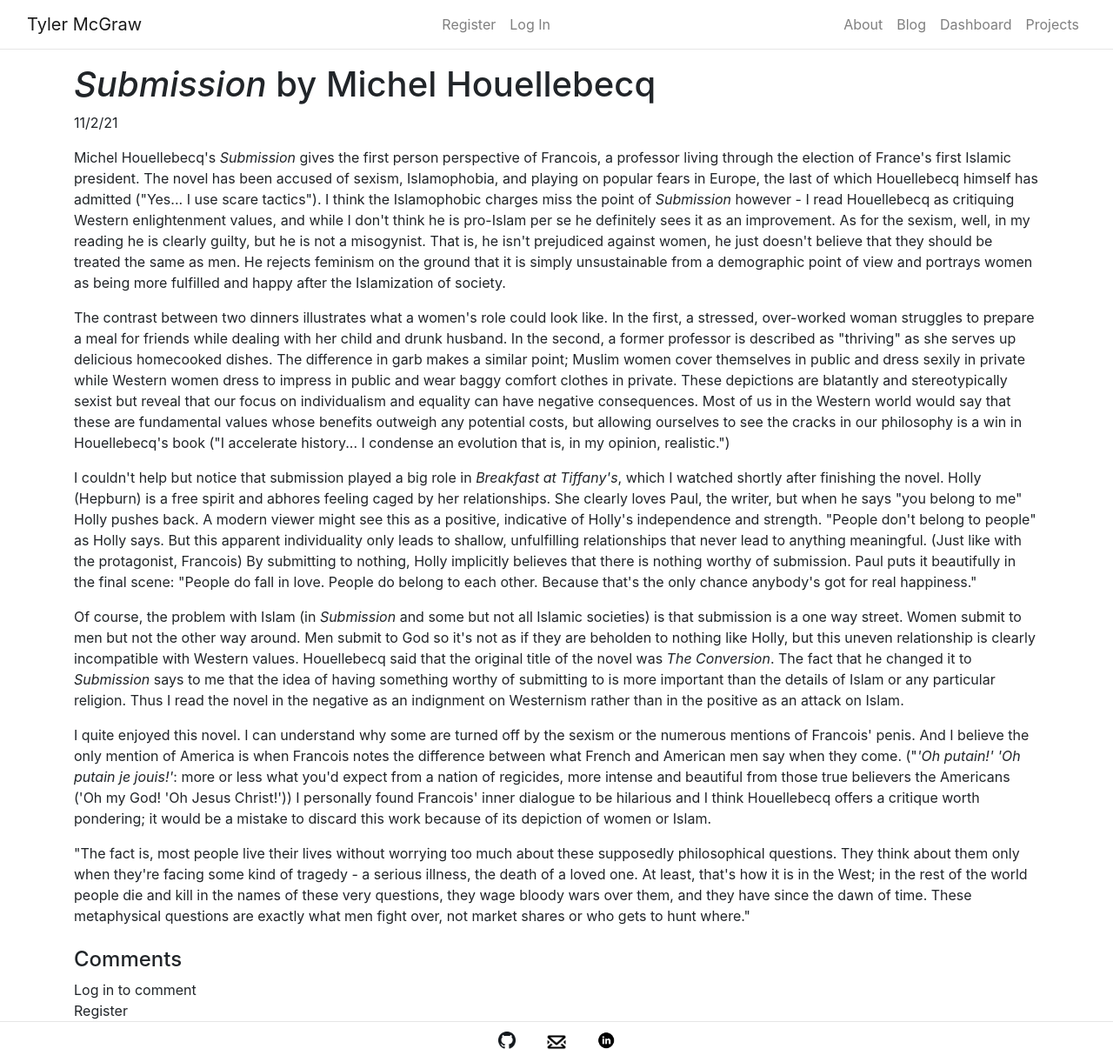
After one commit to tylermcgraw/personal_website, a Flask app: page /blog/post/submission in a window 1280 px wide. The commit adds this page. Shown: the whole page at 87% size. Run offline with Flask 2, Linux system fonts and the light colour scheme; data comes from the database, SQL or seed files in the repository.

Commit message:
New post, updated titles of old posts

```diff
--- a/flaskr/templates/blog/posts/alice_gilgamesh_range.html
+++ b/flaskr/templates/blog/posts/alice_gilgamesh_range.html
@@ -1,6 +1,6 @@
 {% extends "post.html" %}
 {% block post %}
-<h1>On <em>Alice, Gilgamesh,</em> and <em>Range</em></h1>
+<h1><em>Alice's Adventures in Wonderland, The Epic of Gilgamesh,</em> and <em>Range</em></h1>
 <p>10/17/21</p>
 <h2><em>Alice's Adventures in Wonderland</em></h2>
 <p>
--- a/flaskr/templates/blog/posts/fast_cheap_out_of_control.html
+++ b/flaskr/templates/blog/posts/fast_cheap_out_of_control.html
@@ -1,6 +1,6 @@
 {% extends "post.html" %}
 {% block post %}
-<h1>On <em>Fast, Cheap, and Out of Control</em></h1>
+<h1>Errol Morris' <em>Fast, Cheap, and Out of Control</em></h1>
 <p>10/13/21</p>
 <p>
     <a href="https://www.imdb.com/title/tt0119107/?ref_=nv_sr_srsg_1"><em>Fast, Cheap, and Out of Control</em></a> is a documentary about a lion trainer, a topiary gardener, a naked mole-rat specialist, and a robot scientist, but it spoke to me on larger topics such as purpose, control, and being in the world. I found it to be a pleasurable viewing experience and unmistakably "Morrisian". This is not a review but rather an attempt to collect my thoughts and deposit them in one place.
--- a/flaskr/templates/blog/posts/secret_of_our_success.html
+++ b/flaskr/templates/blog/posts/secret_of_our_success.html
@@ -1,7 +1,7 @@
 {% extends "post.html" %}
 
 {% block post %}
-<h1>On <em>The Secret of Our Success</em></h1>
+<h1><em>The Secret of Our Success</em> by Joseph Henrich</h1>
 <p>10/7/21</p>
 <p>
   Joseph Henrich's <a href="https://www.goodreads.com/book/show/25761655-the-secret-of-our-success"><em>The Secret of Our Success: How Culture is Driving Human Evolution, Domesticating Our Species, and Making Us Smarter</em></a> is one of those books that gets brought up so often by people I respect that I knew it was inevitable I would eventually read it. I thought I'd jot down my key takeaways from memory (it's been about a week since I finished) to 1. help me encode what I learned and 2. give me something to look back upon when the details start to get hazy.
--- /dev/null
+++ b/flaskr/templates/blog/posts/submission.html
@@ -0,0 +1,24 @@
+{% extends "post.html" %}
+
+{% block post %}
+<h1><em>Submission</em> by Michel Houellebecq</h1>
+<p>11/2/21</p>
+<p>
+    Michel Houellebecq's <em>Submission</em> gives the first person perspective of Francois, a professor living through the election of France's first Islamic president. The novel has been accused of sexism, Islamophobia, and playing on popular fears in Europe, the last of which Houellebecq himself has admitted ("Yes... I use scare tactics"). I think the Islamophobic charges miss the point of <em>Submission</em> however - I read Houellebecq as critiquing Western enlightenment values, and while I don't think he is pro-Islam per se he definitely sees it as an improvement. As for the sexism, well, in my reading he is clearly guilty, but he is not a misogynist. That is, he isn't prejudiced against women, he just doesn't believe that they should be treated the same as men. He rejects feminism on the ground that it is simply unsustainable from a demographic point of view and portrays women as being more fulfilled and happy after the Islamization of society.
+</p>
+<p>
+    The contrast between two dinners illustrates what a women's role could look like. In the first, a stressed, over-worked woman struggles to prepare a meal for friends while dealing with her child and drunk husband. In the second, a former professor is described as "thriving" as she serves up delicious homecooked dishes. The difference in garb makes a similar point; Muslim women cover themselves in public and dress sexily in private while Western women dress to impress in public and wear baggy comfort clothes in private. These depictions are blatantly and stereotypically sexist but reveal that our focus on individualism and equality can have negative consequences. Most of us in the Western world would say that these are fundamental values whose benefits outweigh any potential costs, but allowing ourselves to see the cracks in our philosophy is a win in Houellebecq's book ("I accelerate history... I condense an evolution that is, in my opinion, realistic.")
+</p>
+<p>
+    I couldn't help but notice that submission played a big role in <em>Breakfast at Tiffany's</em>, which I watched shortly after finishing the novel. Holly (Hepburn) is a free spirit and abhores feeling caged by her relationships. She clearly loves Paul, the writer, but when he says "you belong to me" Holly pushes back. A modern viewer might see this as a positive, indicative of Holly's independence and strength. "People don't belong to people" as Holly says. But this apparent individuality only leads to shallow, unfulfilling relationships that never lead to anything meaningful. (Just like with the protagonist, Francois) By submitting to nothing, Holly implicitly believes that there is nothing worthy of submission. Paul puts it beautifully in the final scene: "People do fall in love. People do belong to each other. Because that's the only chance anybody's got for real happiness."
+</p>
+<p>
+    Of course, the problem with Islam (in <em>Submission</em> and some but not all Islamic societies) is that submission is a one way street. Women submit to men but not the other way around. Men submit to God so it's not as if they are beholden to nothing like Holly, but this uneven relationship is clearly incompatible with Western values. Houellebecq said that the original title of the novel was <em>The Conversion</em>. The fact that he changed it to <em>Submission</em> says to me that the idea of having something worthy of submitting to is more important than the details of Islam or any particular religion. Thus I read the novel in the negative as an indignment on Westernism rather than in the positive as an attack on Islam.
+</p>
+<p>
+    I quite enjoyed this novel. I can understand why some are turned off by the sexism or the numerous mentions of Francois' penis. And I believe the only mention of America is when Francois notes the difference between what French and American men say when they come. ("<em>'Oh putain!' 'Oh putain je jouis!'</em>: more or less what you'd expect from a nation of regicides, more intense and beautiful from those true believers the Americans ('Oh my God! 'Oh Jesus Christ!')) I personally found Francois' inner dialogue to be hilarious and I think Houellebecq offers a critique worth pondering; it would be a mistake to discard this work because of its depiction of women or Islam.
+</p>
+<blockquote>
+    "The fact is, most people live their lives without worrying too much about these supposedly philosophical questions. They think about them only when they're facing some kind of tragedy - a serious illness, the death of a loved one. At least, that's how it is in the West; in the rest of the world people die and kill in the names of these very questions, they wage bloody wars over them, and they have since the dawn of time. These metaphysical questions are exactly what men fight over, not market shares or who gets to hunt where."
+</blockquote>
+{% endblock %}
--- a/flaskr/templates/blog/posts/zero_to_one.html
+++ b/flaskr/templates/blog/posts/zero_to_one.html
@@ -1,7 +1,7 @@
 {% extends "post.html" %}
 
 {% block post %}
-<h1>On <em>Zero to One</em></h1>
+<h1><em>Zero to One</em> by Peter Thiel</h1>
 <p>10/9/21</p>
 <p>
     Peter Thiel's <a href="https://www.goodreads.com/book/show/18050143-zero-to-one"><em>Zero to One: Notes on Startups, Or How to Build the Future</em></a> is, ostensibly, about how to create companies that build new things (or go from 0 to 1, to borrow Thiel's term of art). Of course, he can't tell you what exactly you need to do to create something new or else it would already exist, but he goes over the mindset, skills, and priorities you need to have to put yourself in a position to be a successful founder. There are plenty of unintuitive and contrarian points - just look at the names of some of the chapters: All Happy Companies are Different, Last Mover Advantage, If You Build it, Will They Come? To Thiel, contrarian thought is the only unique thought. And unique thought is in short supply these days if you are to believe Thiel's claims about current US indefinite optimism (a future which we have no control over) or Chinese and European pessimism.
```
Also changed, not shown: flaskr/templates/blog/home.html (+6 -5 lines), flaskr/templates/blog/posts/second_mountain.html (+2 -2 lines).
